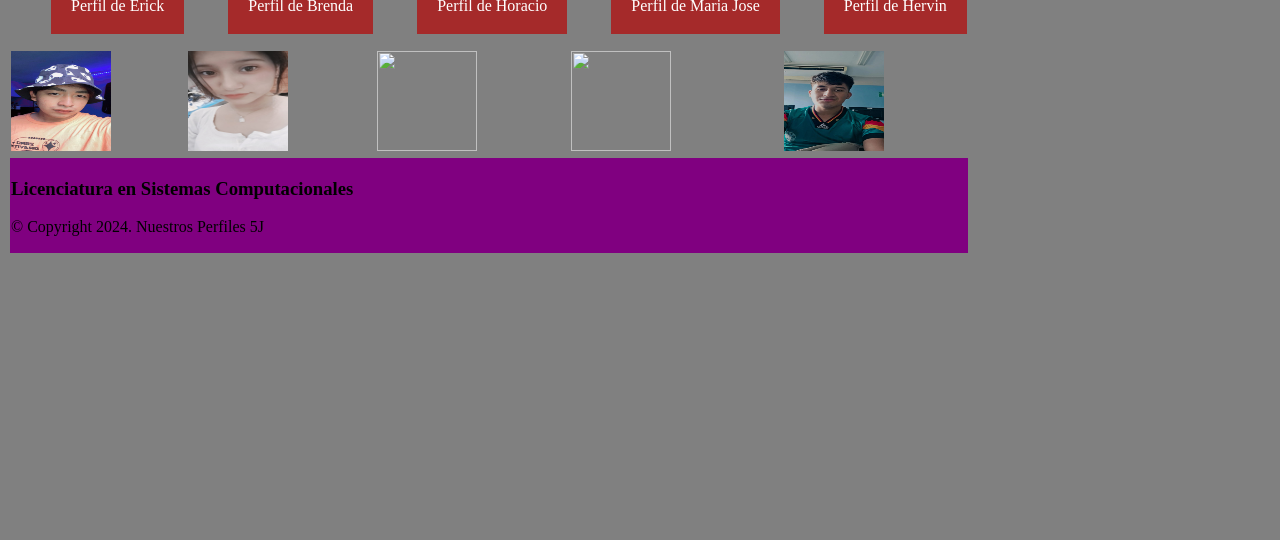
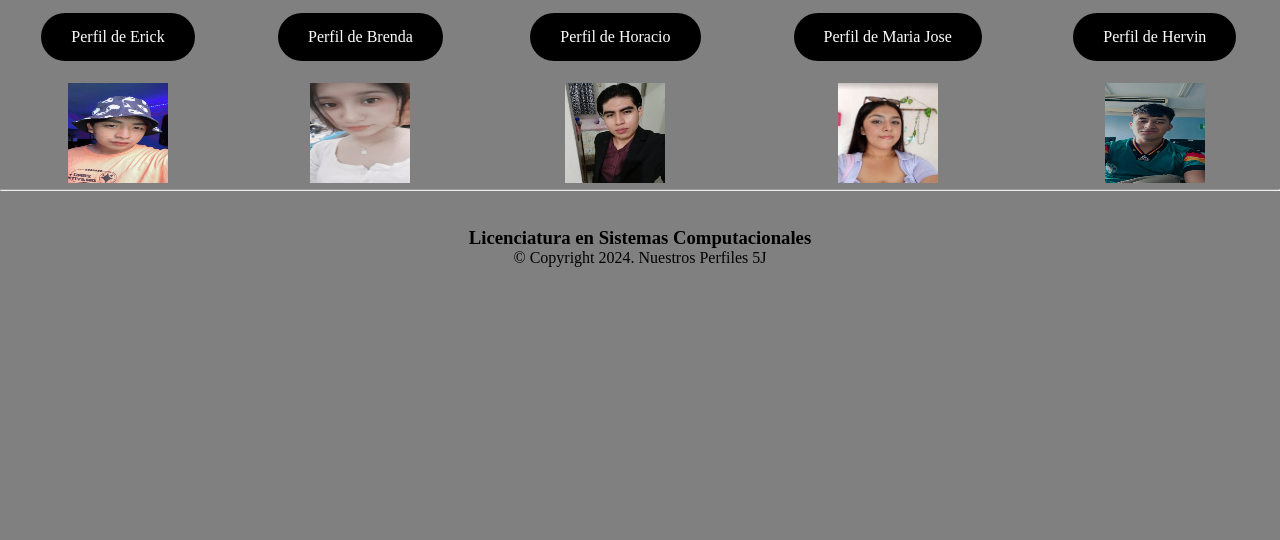
Before and after one commit to CNGamboardz/Perfiles, a plain HTML site: page index.html in a window 1280 px wide. Shown: the part 260-800 px from the top of the page. Drawn offline with Linux system fonts and the light colour scheme.

Commit message:
Se ha compuesto los botones

```diff
--- a/index.html
+++ b/index.html
@@ -5,6 +5,10 @@
     <meta name="viewport" content="width=device-width, initial-scale=1.0">
     <title>Nuestros perfiles</title>
     <style>
+        *{
+            padding: 0%;
+            margin: 0%;
+        }
         body {
             /* Ubicación de la imagen */
             background-color: gray;
@@ -20,66 +24,84 @@
             background-color: gray;
             }
             a{
-                height: 25px;
-                width: 100px;
-                background-color: brown;
-                padding: 20px;
-                color: white;
-                margin-top: 20px;
-                margin-left: 40px;
-                text-decoration: none;
+            background-color: black;
+            position: 150px 20px;
+            border: none;
+            color: white;
+            padding: 15px 30px;
+            text-align: center;
+            text-decoration: none;
+            display: inline-block;
+            font-size: 16px;
+            margin: 4px 2px;
+            cursor: pointer;
+            border-radius: 50px;
+            transition: background-color 0.3s;
             }
             a:hover{
-                background-color: blue;
+                background-color: brown;
             }
+            a:active{
+                transform: scale(2);
+            }
+
     </style>
 </head>
 
 <body width = "100%">
+
     <table width = "100%">
 
-        <tr> <!--Encabezado-->
+        <tr width ="20%"> <!--Encabezado-->
             <td colspan="2">
                 <img src="IMAGENES/Logo_unach.jpg" width="100%" height="200">
             </td>
         </tr>
-        <table>
-        <tr  rowspan="5" width="20%"><!--Menú-->
+
+        <tr>
             <td>
-        <a href="erick.html">Perfil de Erick</a><br><br><br>
-        <img src="IMAGENES/Perfil_Erick.jpeg" width="100px" height="100px"><br>
+                <center><h1>UNIVERSIDAD AUTONOMA DE CHIAPAS</h1><hr width="50%"></center><br>
+
+            </td>
+        </tr>
+
+        <table width ="100%">
+        <tr  rowspan="2" width="20%"><!--Menú-->
+            <td>
+        <center><a href="erick.html">Perfil de Erick</a><br><br></center>
+        <center><img src="IMAGENES/Perfil_Erick.jpeg" width="100px" height="100px"><br></center>
     </td>
 
     <td>
-        <a href="brenda.html">Perfil de Brenda</a><br><br><br>
-        <img src="IMAGENES/Perfil-Brenda.jpg" width="100px" height="100px"><br>
+        <center><a href="brenda.html">Perfil de Brenda</a><br><br></center>
+        <center><img src="IMAGENES/Perfil-Brenda.jpg" width="100px" height="100px"><br></center>
     </td>
 
     <td>
-        <a href="horacio.html">Perfil de Horacio</a><br><br><br>
-        <img src="" width="100px" height="100px">
+        <center><a href="horacio.html">Perfil de Horacio</a><br><br></center>
+        <center><img src="IMAGENES/perfil_Horacio.jpg"width="100px" height="100px"></center>
     </td>
 
     <td>
-        <a href="mariajose.html">Perfil de Maria Jose</a><br><br><br>
-        <img src="" width="100px" height="100px"><br>
+        <center><a href="mariajose.html">Perfil de Maria Jose</a><br><br></center>
+        <center><img src="IMAGENES/perfil_majo.png" width="100px" height="100px"><br></center>
     </td>
 
     <td>
-        <a href="hervin.html">Perfil de Hervin</a><br><br><br>
-        <img src="IMAGENES/Hervin.jpeg" width="100px" height="100px"><br>
+        <center><a href="hervin.html">Perfil de Hervin</a><br><br></center>
+        <center><img src="IMAGENES/Hervin.jpeg" width="100px" height="100px"><br></center>
     </td>
 
     </tr>
 
-    <tr height="100%" bgcolor="purple"> <!--Pie de página--> <br><br>
-        <td colspan="5">
-            <h3>Licenciatura en Sistemas Computacionales</h3>
-            <p>&copy; Copyright 2024. Nuestros Perfiles 5J</p>
-        </td>
+</table>
+<hr>
+    <tr width= "100%" height="100%" bgcolor="purple" > <!--Pie de página--> <br><br>
+    <td colspan="2" >
+        <center><h3>Licenciatura en Sistemas Computacionales</h3>
+        <p>&copy; Copyright 2024. Nuestros Perfiles 5J</p></center>
+    </td>
     </tr>
-
-</table>
 
 </table>
 
```
